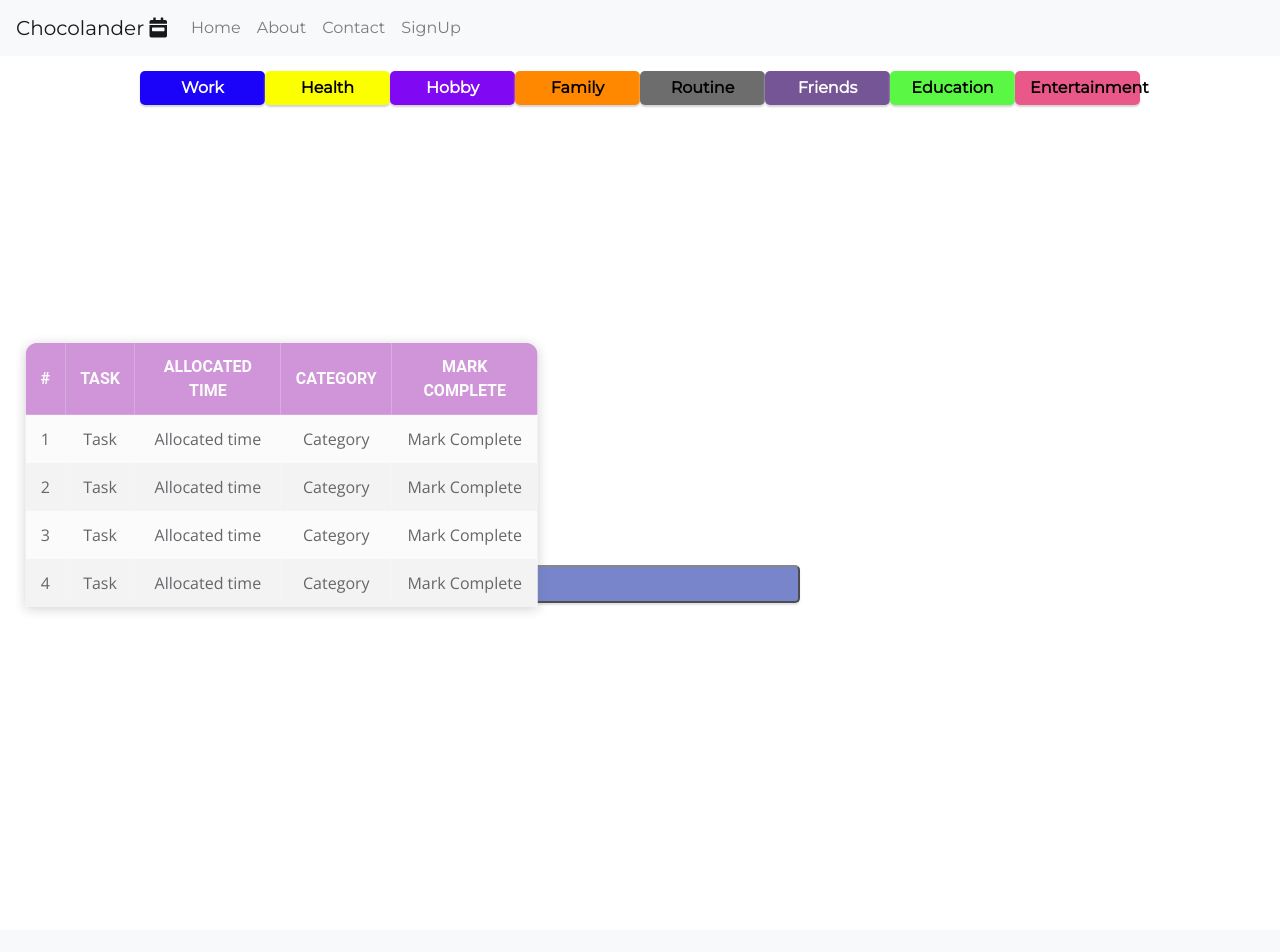
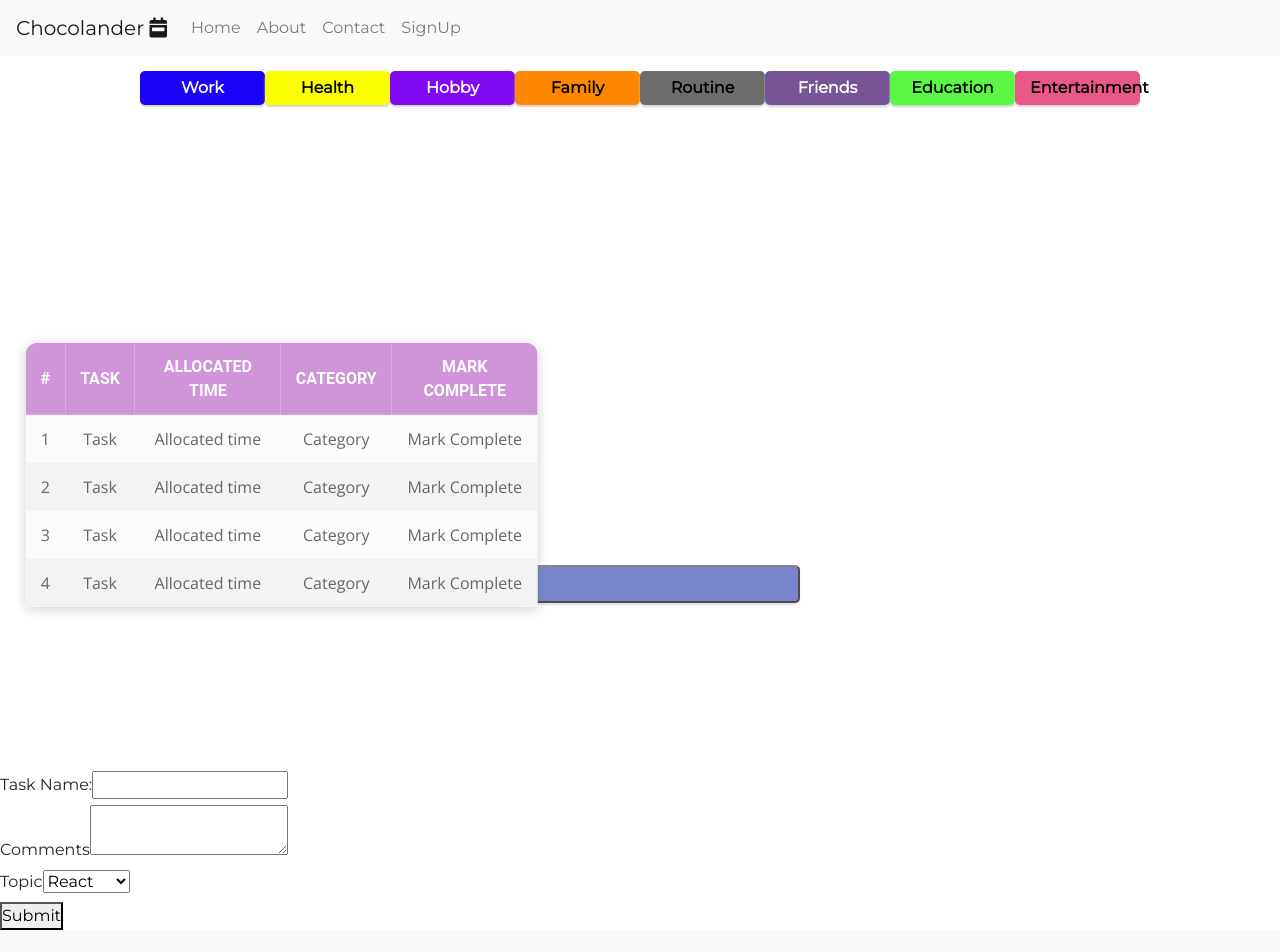
Before and after one commit to chocolander/time-tracking-manager, a React (Create React App) app: page / in a window 1280 px wide. Shown: the top 952 px of the page. Built offline with nearby package versions, Linux system fonts and the light colour scheme.

Commit message:
Table version 7

```diff
--- a/src/App.js
+++ b/src/App.js
@@ -11,6 +11,7 @@
 import Header from './components/Header/Header'
 import Footer from './components/Footer/Footer';
 import DayTable from './components/Tables/DayTable'
+import Form from './components/Tables/Form'
 
 import '../node_modules/bootstrap/dist/css/bootstrap.min.css';
 function App() {
@@ -30,12 +31,10 @@
     <EducationBtn>Education</EducationBtn>
     <EntertainmentBtn>Entertainment</EntertainmentBtn>
     </div>
-
-    <DayTable>
-
-    </DayTable>
+    <DayTable></DayTable>
 
     </div>
+    <Form></Form>
     <Footer/>
     </div>
 
--- a/src/components/Tables/Form.js
+++ b/src/components/Tables/Form.js
@@ -0,0 +1,69 @@
+import React, { Component } from 'react'
+import './Form.css'
+
+class Form extends Component {
+
+    constructor(props) {
+        super(props)
+
+        this.state = {
+            username: '',
+            comments: '',
+            topic: 'react'
+        }
+    }
+
+    handleUsernameChange = (event) => {
+        this.setState({
+            username: event.target.value
+        })
+    }
+
+    handleCommentsChange = (event) => {
+        this.setState({
+            comments: event.target.value
+        })
+    }
+
+    handleTopicChange = (event) => {
+        this.setState({
+            topic: event.target.value
+        })
+    }
+
+    handleSubmit = (event) => {
+        alert(`${this.state.username} ${this.state.comments} ${this.state.topic}`)
+    }
+    render() {
+        return (
+            <form onSubmit={this.handleSubmit}>
+
+                <div>
+                    <label>Task Name:</label>
+                    <input type="text" value={this.state.username}
+                    onChange={this.handleUsernameChange}/>
+                </div>
+
+                <div>
+                    <label>Comments</label>
+                    <textarea value={this.state.comments}
+                     onChange={this.handleCommentsChange}>
+                     </textarea>
+                </div>
+
+                <div>
+                    <label>Topic</label>
+                    <select value={this.state.topic} onChange={this.handleTopicChange}>
+                        <option value="react">React</option>
+                        <option value="angular">Angular</option>
+                        <option value="vue">Vue</option>
+                    </select>
+                </div>
+
+                <button type="submit">Submit</button>
+            </form>
+        )
+    }
+}
+
+export default Form;
```
Also changed, not shown: 1 other file (tests, documents, lock files or other folders).
